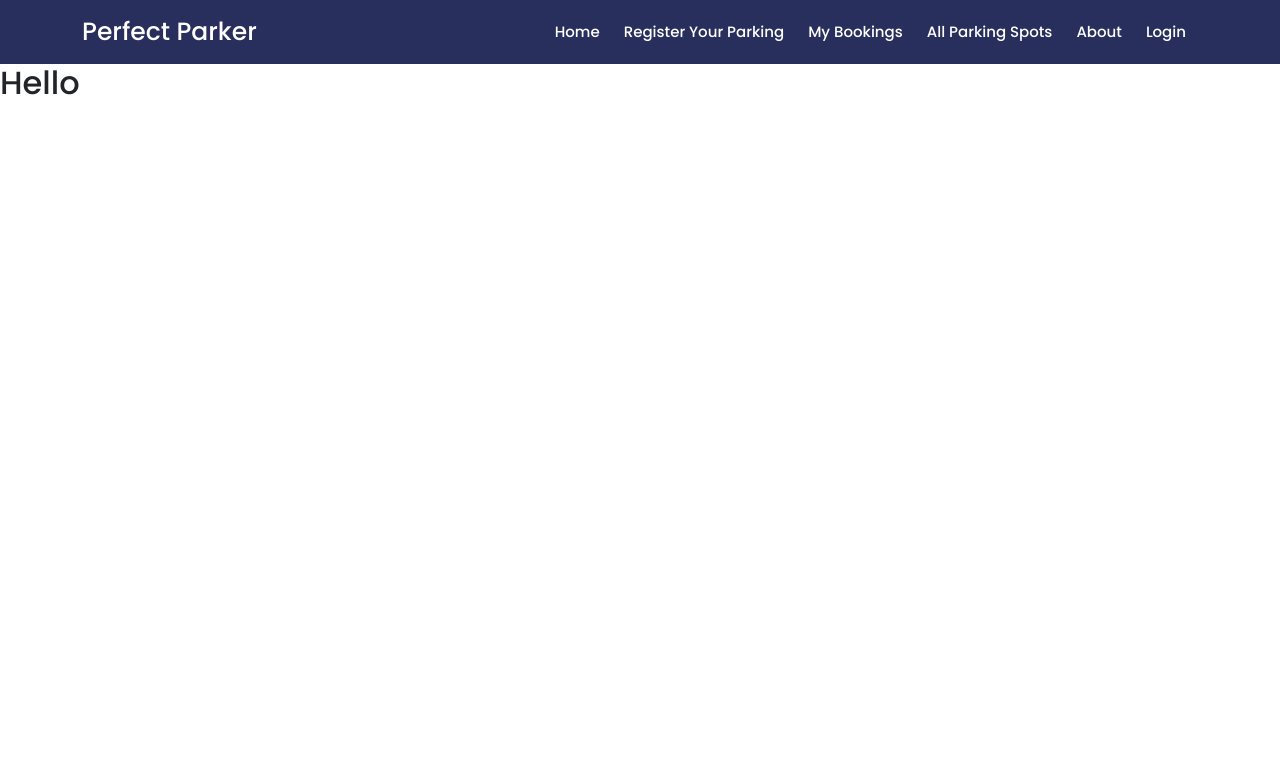
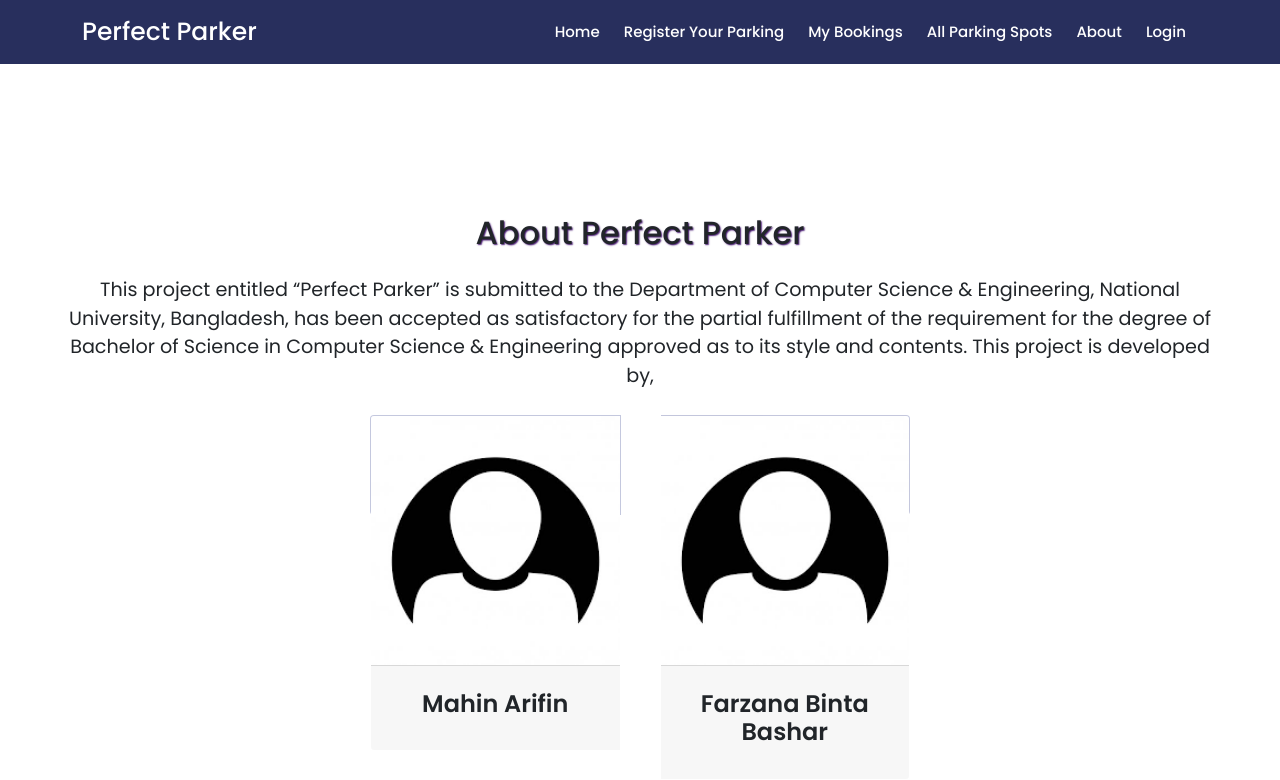
Before and after one commit to Shadman-Ahmed-Chowdhury/Perfect-Parking, a React (Create React App) app: page /about in a window 1280 px wide. Shown: the top 780 px of the page. Built offline with nearby package versions, Linux system fonts and the light colour scheme; no server answers.

Commit message:
About Updated

```diff
--- a/src/components/About.js
+++ b/src/components/About.js
@@ -1,11 +1,86 @@
 import React from "react";
-
 import "./About.css";
-
+import { CardGroup, Card } from "react-bootstrap";
 const About = () => {
   return (
-    <div>
-      <h2>Hello</h2>
+    <div style={{ marginTop: "150px" }}>
+      <div className="text-style">
+        <h1
+          style={{
+            fontSize: "2rem",
+            textAlign: "center",
+            textShadow: "1px 1px 1.5px #481a72",
+          }}
+        >
+          About Perfect Parker
+        </h1>
+        <p
+          className="text-center"
+          style={{
+            fontSize: "1.2rem",
+            textAlign: "center",
+            margin: "1.5rem 4rem",
+          }}
+        >
+          This project entitled “Perfect Parker” is submitted to the Department
+          of Computer Science & Engineering, National University, Bangladesh,
+          has been accepted as satisfactory for the partial fulfillment of the
+          requirement for the degree of Bachelor of Science in Computer Science
+          & Engineering approved as to its style and contents. This project is
+          developed by,
+        </p>
+      </div>
+      <CardGroup
+        style={{
+          margin: "0 350px",
+          height: "100px",
+        }}
+      >
+        <Card
+          style={{
+            margin: "0px 20px",
+            height: "100px",
+          }}
+        >
+          <Card.Img
+            variant="top"
+            src="../assets/avatar.png"
+            className="card-img-dev"
+          />
+          <Card.Footer>
+            <Card.Body>
+              <Card.Title
+                style={{ fontSize: "1.5rem", fontWeight: "bold" }}
+                className="text-center"
+              >
+                Mahin Arifin
+              </Card.Title>
+            </Card.Body>
+          </Card.Footer>
+        </Card>
+        <Card
+          style={{
+            margin: "0px 20px",
+            height: "100px",
+          }}
+        >
+          <Card.Img
+            variant="top"
+            src="../assets/avatar.png"
+            className="card-img-dev"
+          />
+          <Card.Footer>
+            <Card.Body>
+              <Card.Title
+                style={{ fontSize: "1.5rem", fontWeight: "bold" }}
+                className="text-center"
+              >
+                Farzana Binta Bashar
+              </Card.Title>
+            </Card.Body>
+          </Card.Footer>
+        </Card>{" "}
+      </CardGroup>
     </div>
   );
 };
```
